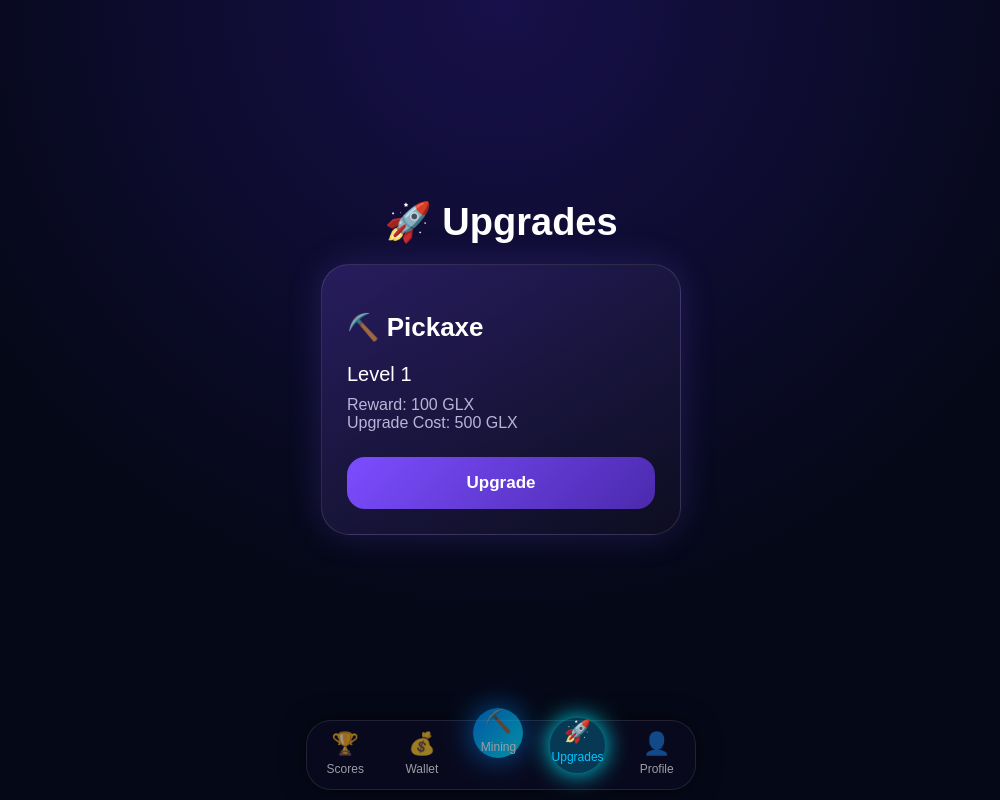
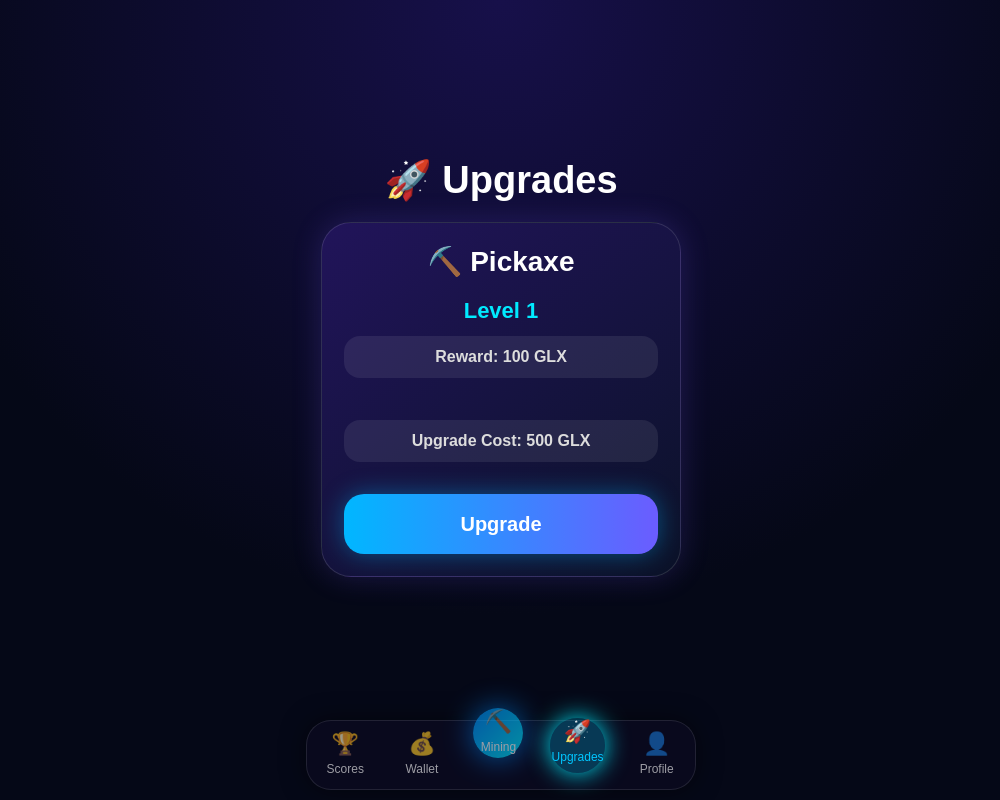
Before and after one commit to a3gqqq-crypto/GlaxMiner, a React app in the folder app/: page / in a window 1280 px wide. Both pictures are taken after a click on the button "🚀 Upgrades". Shown: the whole page, without its empty margins (139-1139 px from the left). Built offline with nearby package versions, Linux system fonts and the light colour scheme; no server answers; the HTML template or start-up script is replaced by a standard one.

Commit message:
updated upgrades design

```diff
--- a/app/src/styles/Upgrades.css
+++ b/app/src/styles/Upgrades.css
@@ -1,19 +1,22 @@
 .upgrade-card {
 
-  margin-top:20px;
+  width:100%;
 
-  padding:25px;
+  margin:20px auto;
 
 
-  border-radius:28px;
+  padding:22px;
+
+
+  border-radius:30px;
 
 
   background:
 
   linear-gradient(
     145deg,
-    rgba(70,50,150,.45),
-    rgba(15,15,35,.85)
+    #21145a,
+    #0b1228
   );
 
 
@@ -24,73 +27,128 @@
 
   box-shadow:
 
-  0 0 35px rgba(120,90,255,.2);
+  0 0 30px rgba(120,90,255,.2);
+
+
+  text-align:center;
 
 }
 
 
 
+/* Pickaxe title */
+
 .upgrade-card h2 {
 
-  font-size:26px;
+  margin:0 0 20px;
 
-  margin-bottom:20px;
+
+  font-size:28px;
+
+
+  font-weight:900;
+
+
+  color:white;
 
 }
 
 
 
+/* Level */
+
 .upgrade-card p {
 
-  font-size:20px;
+  margin:10px 0;
 
-  margin:10px 0;
+
+  font-size:22px;
+
+
+  font-weight:800;
+
+
+  color:#00eaff;
 
 }
 
 
 
+/* Reward and cost */
+
 .upgrade-card span {
 
-  color:#b9b5d8;
+  display:block;
+
+
+  margin:12px 0;
+
+
+  padding:12px;
+
+
+  border-radius:16px;
+
+
+  background:
+
+  rgba(255,255,255,.08);
+
+
+  color:#ddd;
+
 
   font-size:16px;
+
+
+  font-weight:700;
 
 }
 
 
 
+/* Upgrade button */
+
 .upgrade-card button {
+
 
   width:100%;
 
-  margin-top:25px;
+
+  height:60px;
 
 
-  padding:16px;
+  margin-top:20px;
 
 
   border:none;
 
 
-  border-radius:18px;
-
-
-  font-size:17px;
-
-  font-weight:800;
+  border-radius:20px;
 
 
   color:white;
 
 
+  font-size:20px;
+
+
+  font-weight:900;
+
+
   background:
 
+
   linear-gradient(
-    135deg,
-    #7c4dff,
-    #4b2aad
+    90deg,
+    #00b7ff,
+    #6b5cff
   );
+
+
+  box-shadow:
+
+  0 0 25px rgba(0,180,255,.4);
 
 
   cursor:pointer;
@@ -101,8 +159,11 @@
 
 .upgrade-card button:disabled {
 
+
   opacity:.5;
 
-  cursor:not-allowed;
+
+  box-shadow:none;
+
 
 }
```
